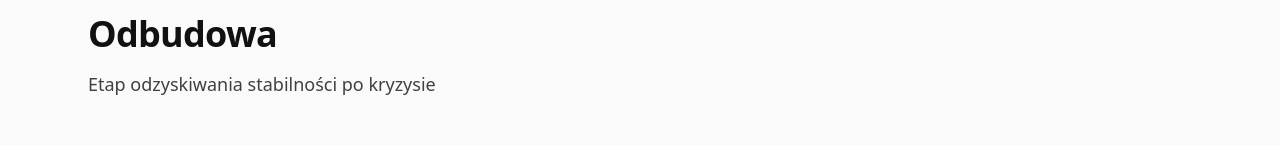
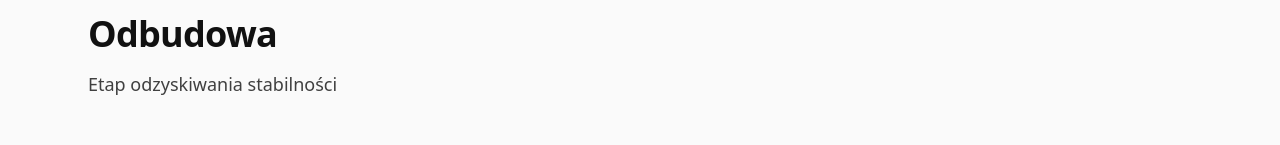
Before and after one commit to wisnialeszno89/menmind-web, a Next.js app: page /odbudowa in a window 1280 px wide. Shown: the part 143-288 px from the top of the page. Built offline with nearby package versions, Linux system fonts and the light colour scheme.

Commit message:
refactor: stabilize article system and auto-detect world articles

```diff
--- a/src/app/kryzys/page.tsx
+++ b/src/app/kryzys/page.tsx
@@ -1,7 +1,6 @@
 import Container from "@/components/ui/Container"
 import CategoryIntro from "@/components/ui/CategoryIntro"
 import ArticleGrid from "@/components/ui/ArticleGrid"
-
 import { getWorldArticles } from "@/lib/getWorldArticles"
 
 export default function Page(){
--- a/src/app/odbudowa/page.tsx
+++ b/src/app/odbudowa/page.tsx
@@ -1,7 +1,6 @@
 import Container from "@/components/ui/Container"
 import CategoryIntro from "@/components/ui/CategoryIntro"
 import ArticleGrid from "@/components/ui/ArticleGrid"
-
 import { getWorldArticles } from "@/lib/getWorldArticles"
 
 export default function Page(){
@@ -16,7 +15,7 @@ return(
 
 <CategoryIntro
 title="Odbudowa"
-description="Etap odzyskiwania stabilności po kryzysie"
+description="Etap odzyskiwania stabilności"
 />
 
 <ArticleGrid
--- a/src/app/ojcostwo/page.tsx
+++ b/src/app/ojcostwo/page.tsx
@@ -1,7 +1,6 @@
 import Container from "@/components/ui/Container"
 import CategoryIntro from "@/components/ui/CategoryIntro"
 import ArticleGrid from "@/components/ui/ArticleGrid"
-
 import { getWorldArticles } from "@/lib/getWorldArticles"
 
 export default function Page(){
--- a/src/app/wzrost/page.tsx
+++ b/src/app/wzrost/page.tsx
@@ -1,7 +1,6 @@
 import Container from "@/components/ui/Container"
 import CategoryIntro from "@/components/ui/CategoryIntro"
 import ArticleGrid from "@/components/ui/ArticleGrid"
-
 import { getWorldArticles } from "@/lib/getWorldArticles"
 
 export default function Page(){
```
Also changed, not shown: src/components/article/ArticleLayout.tsx (+1 -11 lines).
